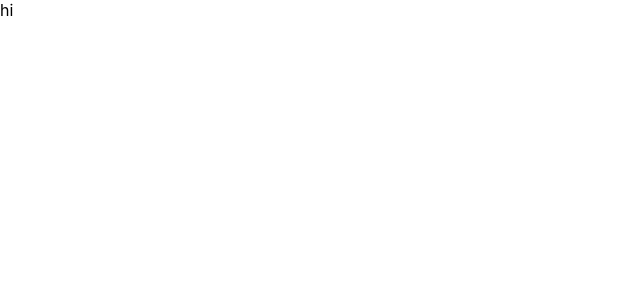
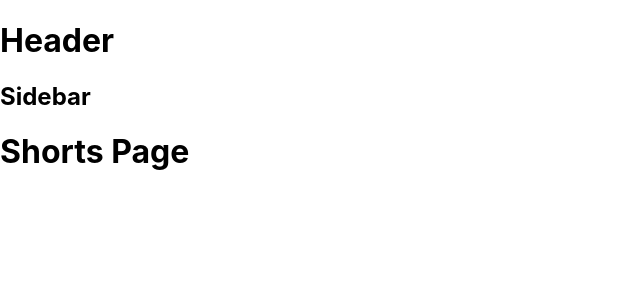
Before and after one commit to MinchoLover/Youtube-clone, a React (Create React App) app: page /shorts in a window 1280 px wide. Shown: the top 300 px of the page, without its empty margins (0-640 px from the left). Built offline with nearby package versions, Linux system fonts and the light colour scheme.

Commit message:
[feat]: 라우팅 처리를 완료했다

```diff
--- a/package.json
+++ b/package.json
@@ -7,7 +7,8 @@
     "react": "^19.0.0",
     "react-dom": "^19.0.0",
     "react-router-dom": "^7.1.3",
-    "react-scripts": "5.0.1"
+    "react-scripts": "5.0.1",
+    "styled-components": "^6.1.14"
   },
   "scripts": {
     "start": "react-scripts start",
--- a/src/App.js
+++ b/src/App.js
@@ -1,9 +1,10 @@
+import MyRouter from "./MyRouter";
 
 
 function App() {
   return (
     <>
-      hi
+      <MyRouter />
     </>
   );
 }
--- /dev/null
+++ b/src/MyRouter.js
@@ -0,0 +1,19 @@
+import { Route, Routes } from "react-router-dom";
+import HomePage from "./pages/HomePage";
+import Shorts from "./pages/Shorts";
+import Layout from "./components/Layout";
+
+const MyRouter = () => {
+  return(
+    <Routes>
+      {/* 헤더 사이드바 중첩 라우팅 */}
+      <Route path="/" element={<Layout />}>
+        <Route index element={<HomePage />} />
+        <Route path="/shorts" element={<Shorts /> }/>
+      </Route>
+    </Routes>
+  );
+
+}
+
+export default MyRouter;
--- /dev/null
+++ b/src/components/Header.js
@@ -0,0 +1,10 @@
+
+const Header = () => {
+  return (
+    <header>
+      <h1>Header</h1>
+    </header>
+  );
+}
+
+export default Header;
--- /dev/null
+++ b/src/components/Layout.js
@@ -0,0 +1,15 @@
+import { Outlet } from "react-router-dom";
+import Header from "./Header";
+import Sidebar from "./Sidebar";
+
+const Layout = () => {
+  return(
+    <>
+      <Header />
+      <Sidebar />
+      <Outlet />
+    </>
+  );
+}
+
+export default Layout;
--- /dev/null
+++ b/src/components/Sidebar.js
@@ -0,0 +1,10 @@
+
+const Sidebar = () => {
+  return (
+    <aside>
+      <h1>Sidebar</h1>
+    </aside>
+  );
+}
+
+export default Sidebar;
--- a/src/index.js
+++ b/src/index.js
@@ -2,10 +2,13 @@ import React from 'react';
 import ReactDOM from 'react-dom/client';
 import './index.css';
 import App from './App';
+import { BrowserRouter } from 'react-router-dom';
 
 const root = ReactDOM.createRoot(document.getElementById('root'));
 root.render(
-  <React.StrictMode>
-    <App />
-  </React.StrictMode>
+  <BrowserRouter>
+    <React.StrictMode>
+      <App />
+    </React.StrictMode>
+  </BrowserRouter>
 );
--- /dev/null
+++ b/src/pages/HomePage.js
@@ -0,0 +1,8 @@
+
+const HomePage = () => {
+  return (
+    <h1>Home Page</h1>
+  );
+}
+
+export default HomePage;
--- /dev/null
+++ b/src/pages/Shorts.js
@@ -0,0 +1,8 @@
+
+const Shorts = () => {
+  return (
+    <h1>Shorts Page</h1>
+  );
+}
+
+export default Shorts;
```
Also changed, not shown: 1 other file (tests, documents, lock files or other folders).
